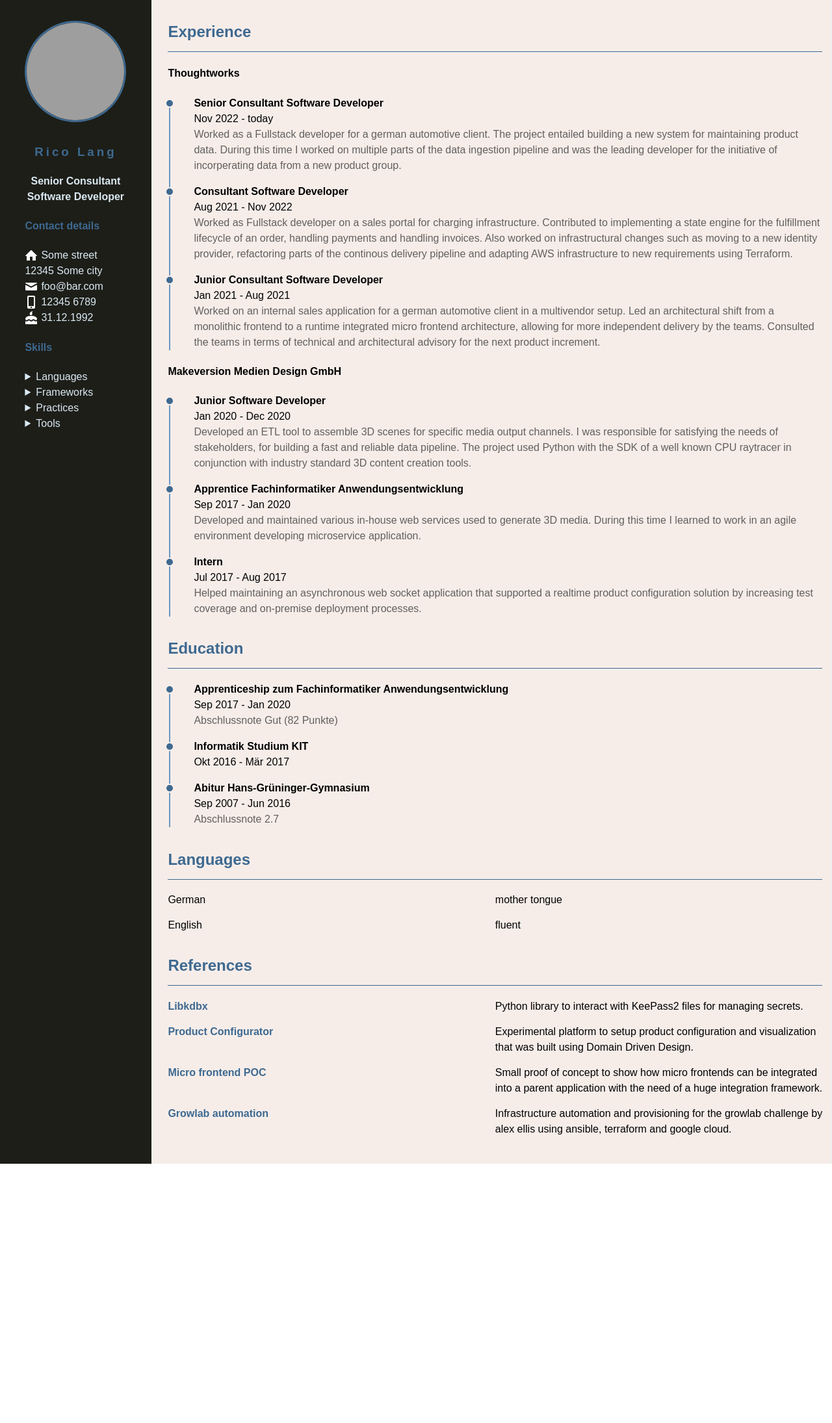
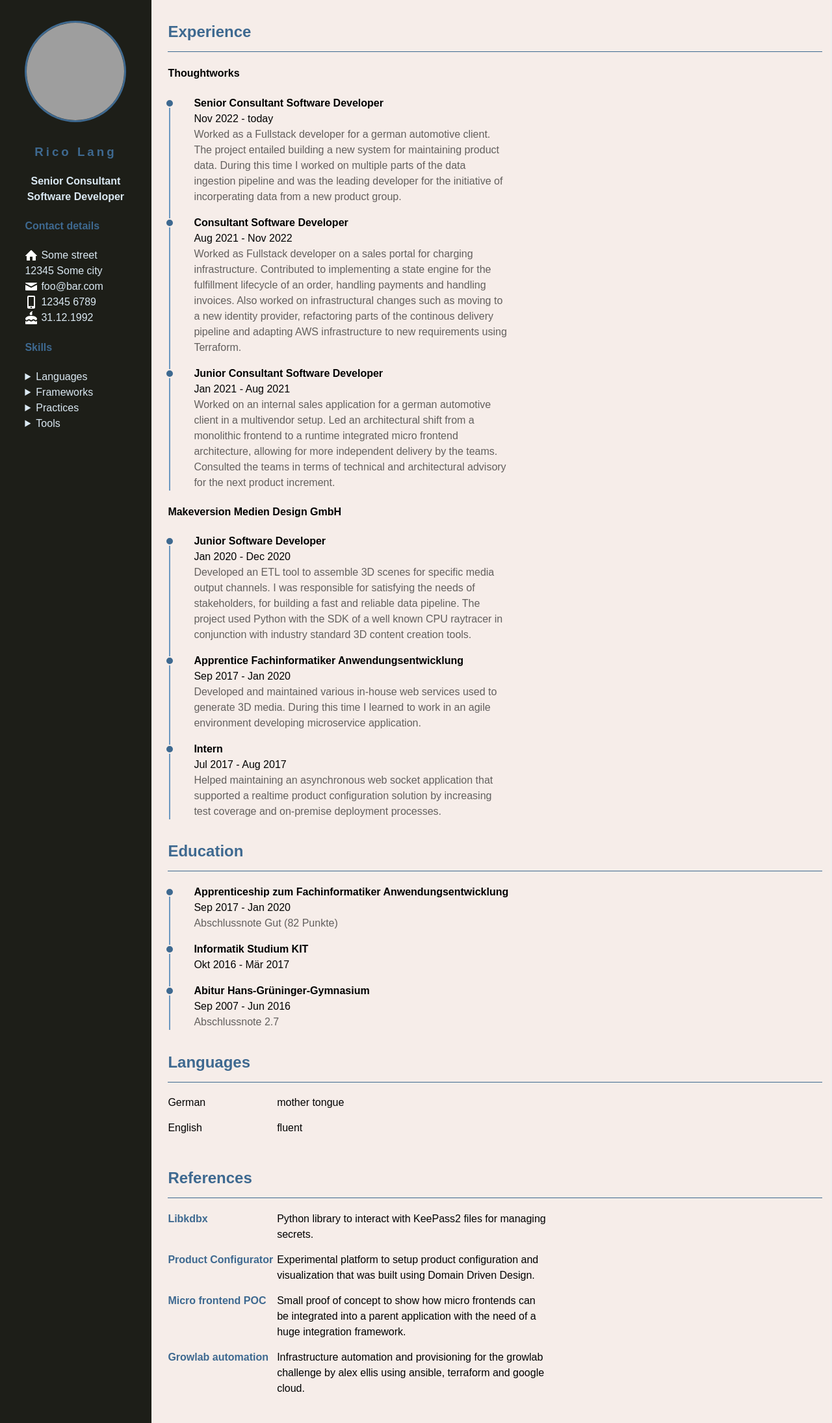
Before and after one commit to RykoL/CV, a Jekyll site: the page built from index.html, in a window 1280 px wide. Shown: the whole page at 65% size. Built offline with Jekyll 4.4.1, drawn with Linux system fonts in a browser that asks for light colours; before the commit the page ends 1791 px from its top, so only the background shows below that; grey boxes are pictures that could not be loaded.

Commit message:
Change style to use less screen space

```diff
--- a/_includes/skills.html
+++ b/_includes/skills.html
@@ -6,11 +6,15 @@
         <ul class="undecorated-list skill-bar">
             {% assign sorted_skills = skills.skills | sort: "level" | reverse %}
             {% for skill in sorted_skills %}
+                {% assign remaining_points = 5 | minus: skill.level %}
                 <li>
                     {{skill.name}}
                     <div>
                         {% for i in (1..skill.level) %}
                             <span>▰</span>
+                        {% endfor %}
+                        {% for i in (1..remaining_points) %}
+                            <span style="font-size: .9rem;">▱</span>
                         {% endfor %}
                     </div>
                 </li>
--- a/_layouts/resume.html
+++ b/_layouts/resume.html
@@ -72,15 +72,15 @@
                     </div>
                 </div>
             </div>
-            <div id="referenzen">
+            <div id="references">
                 <h2 class="section-heading">References</h2>
                 {% for reference in site.data.references %}
                 <div class="row">
-                    <div class="column">
+                    <div class="references-link-column">
                         <a class="project-link" href=
                                   "{{reference.link}}">{{reference.name}}</a>
                     </div>
-                    <div class="column">
+                    <div class="column references-description">
                         {{reference.description}}
                     </div>
                 </div>
--- a/style.css
+++ b/style.css
@@ -15,7 +15,6 @@ body {
 }
 
 #left-bar {
-    width: 30%;
     padding-left: 3%;
     padding-right: 3%;
     background-color: #1d1e18;
@@ -88,10 +87,6 @@ h3 {
 }
 
 .row {
-    display: flex;
-    flex-direction: row;
-    flex-wrap: wrap;
-    width: 100%;
     margin-bottom: 15px;
 }
 
@@ -152,6 +147,7 @@ h3 {
 
 .job-description {
     color: rgba(0,0,0,.6);
+    max-width: 50%;
 }
 
 .job-title {
@@ -186,3 +182,17 @@ h3 {
 .skill-bar {
     padding-left: 1rem;
 }
+
+#references {
+    display: flex;
+    flex-direction: column;
+}
+
+.row {
+    display: grid;
+    grid-template-columns: .2fr 1fr;
+}
+
+.references-description {
+    max-width: 50%;
+}
```
Also changed, not shown: 4 other files.
